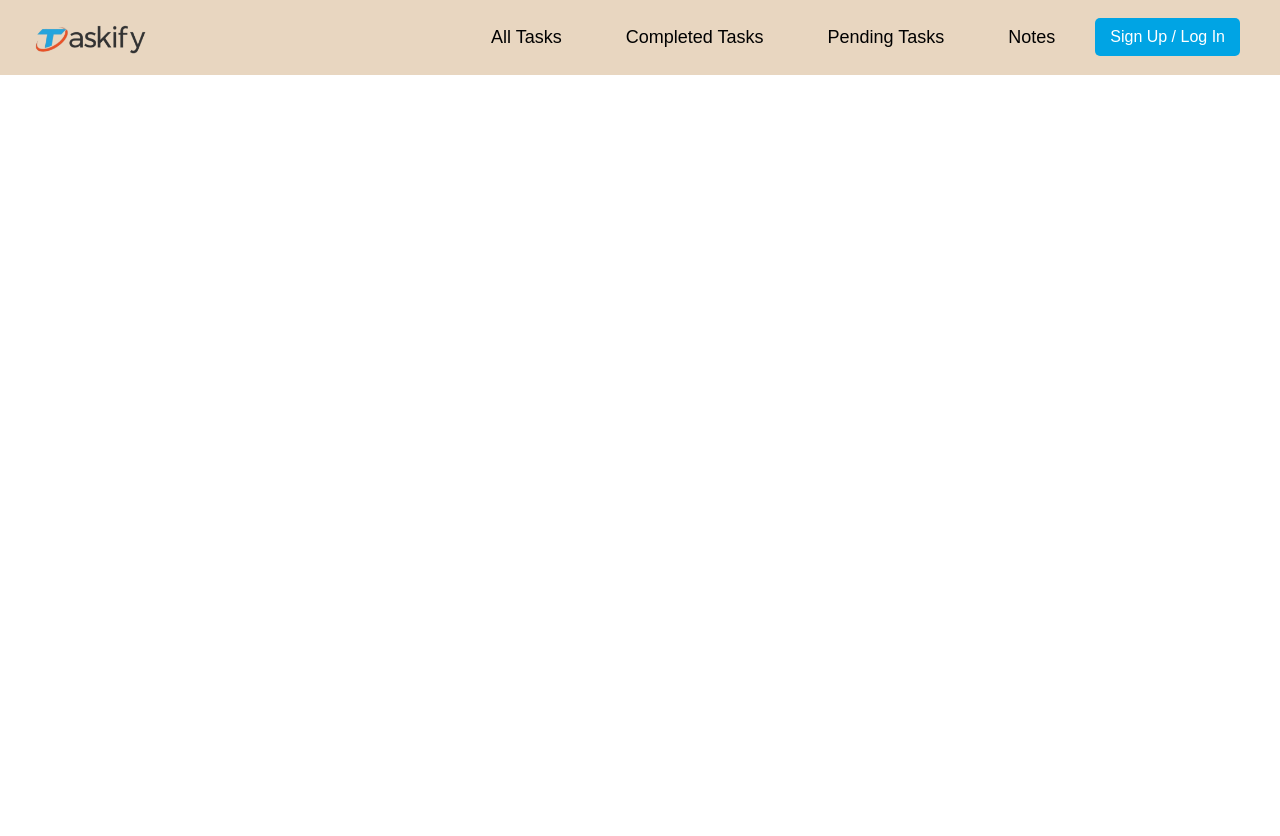
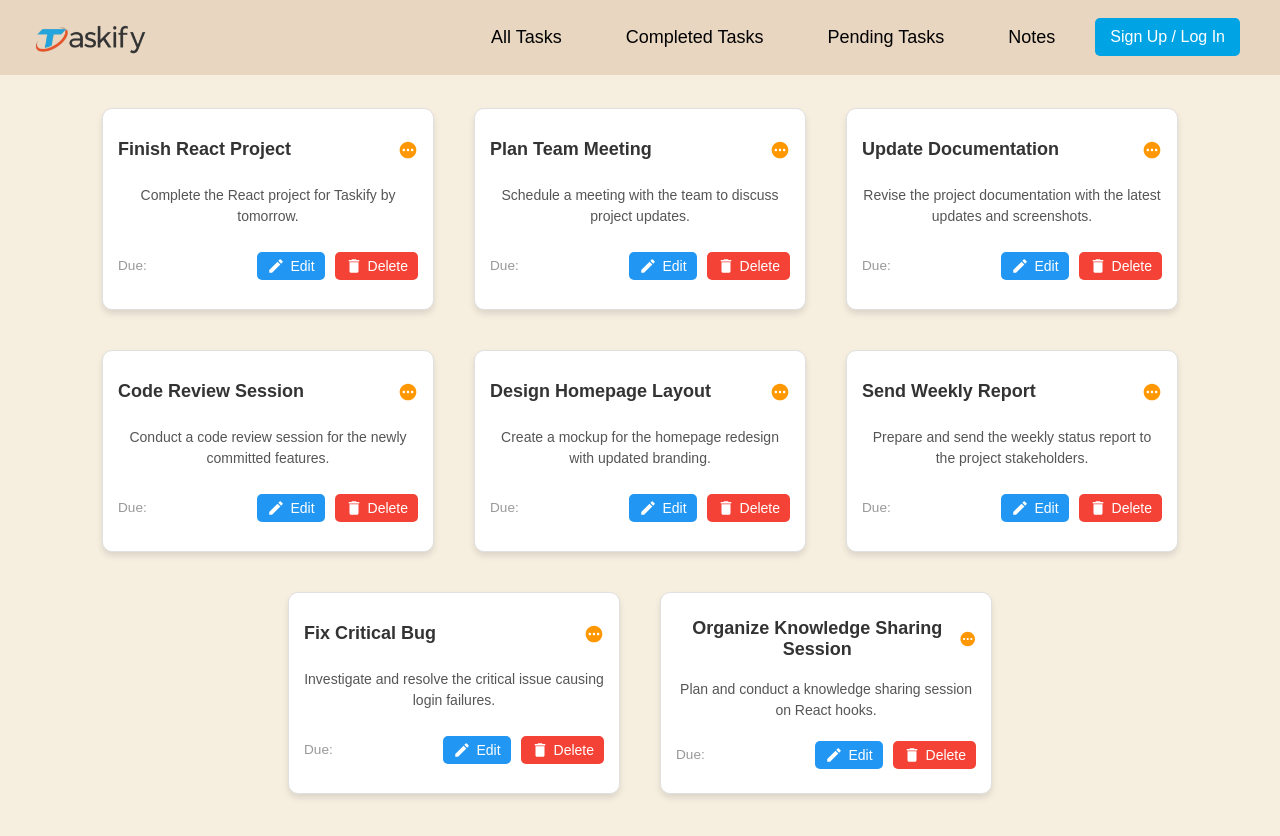
Before and after one commit to Idontnol/taskify, a React (Create React App) app: page / in a window 1280 px wide. Shown: the top 836 px of the page. Before the commit the page ends 800 px from the top, so only its background shows below. Built offline with nearby package versions, Linux system fonts and the light colour scheme.

Commit message:
added all tasks page as main page for instance

```diff
--- a/src/App.js
+++ b/src/App.js
@@ -20,7 +20,7 @@ function App() {
             <Navbar setShowSignUpModal={setShowSignUpModal}  />
             {showSignUpModal && <SignUpLoginModal setShowSignUpModal={setShowSignUpModal} />}
             <Routes>
-              {/* <Route exact path="/" element={  <Hero/>} /> */}
+              <Route exact path="/" element={  <AllTasks/>} />
               <Route exact path="/all-tasks" element={<AllTasks/>} />
               <Route exact path="/completed-tasks" element={<CompletedTasks/>} />
               <Route exact path="pending-tasks" element={<PendingTasks/>} />
```
